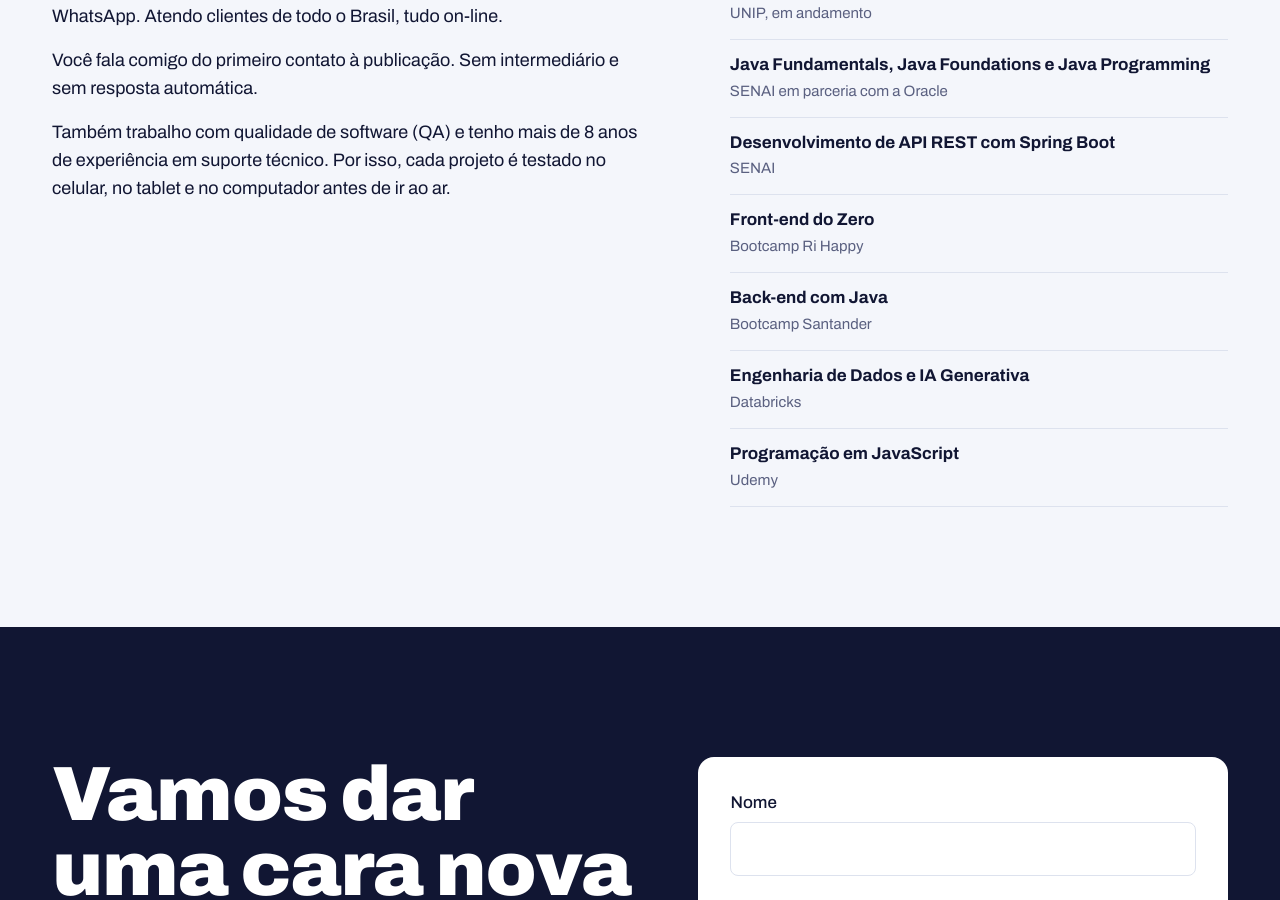
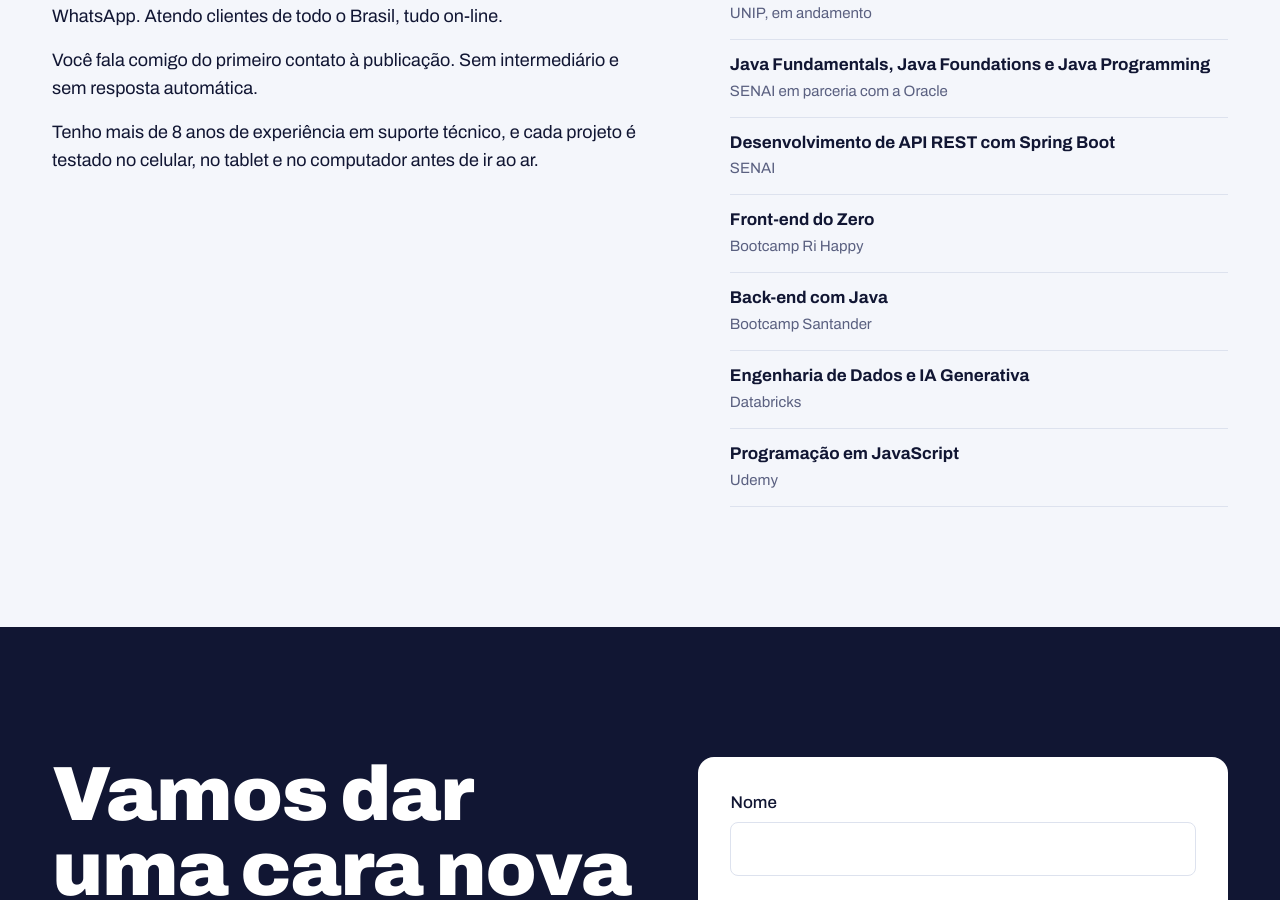
Before and after one commit to RibeiroLuckas/ribeirolab-site, a React (Vite) app: page / in a window 1280 px wide. Shown: the part 8247-9147 px from the top of the page. Built offline with nearby package versions, Linux system fonts and the light colour scheme; no server answers.

Commit message:
Remove menção a QA do Quem faz
Co-Authored-By: Claude Opus 5.5 <noreply@anthropic.com>
Claude-Session: https://claude.ai/code/session_013Wtx1xFt9ChnTc51wytDfU

```diff
--- a/src/content.ts
+++ b/src/content.ts
@@ -110,7 +110,7 @@ const pt = {
     paras: [
       'Sou o Lucas Ribeiro, desenvolvedor. Criei a RibeiroLab para dar a pequenos negócios um visual próprio na internet e um caminho direto até o WhatsApp. Atendo clientes de todo o Brasil, tudo on-line.',
       'Você fala comigo do primeiro contato à publicação. Sem intermediário e sem resposta automática.',
-      'Também trabalho com qualidade de software (QA) e tenho mais de 8 anos de experiência em suporte técnico. Por isso, cada projeto é testado no celular, no tablet e no computador antes de ir ao ar.',
+      'Tenho mais de 8 anos de experiência em suporte técnico, e cada projeto é testado no celular, no tablet e no computador antes de ir ao ar.',
     ],
     eduTitle: 'Formação e cursos',
     edu: [
@@ -262,7 +262,7 @@ const en: Content = {
     paras: [
       "I'm Lucas Ribeiro, a developer based in Brazil. I started RibeiroLab to give small businesses a look of their own online and a direct path to WhatsApp. I work with clients anywhere, fully online.",
       'You talk to me from the first message to launch. No middlemen and no automated replies.',
-      'I also work in software quality assurance (QA) and have more than 8 years of experience in technical support. That is why every project is tested on phone, tablet and desktop before it goes live.',
+      'I have more than 8 years of experience in technical support, and every project is tested on phone, tablet and desktop before it goes live.',
     ],
     eduTitle: 'Education and courses',
     edu: [
```
